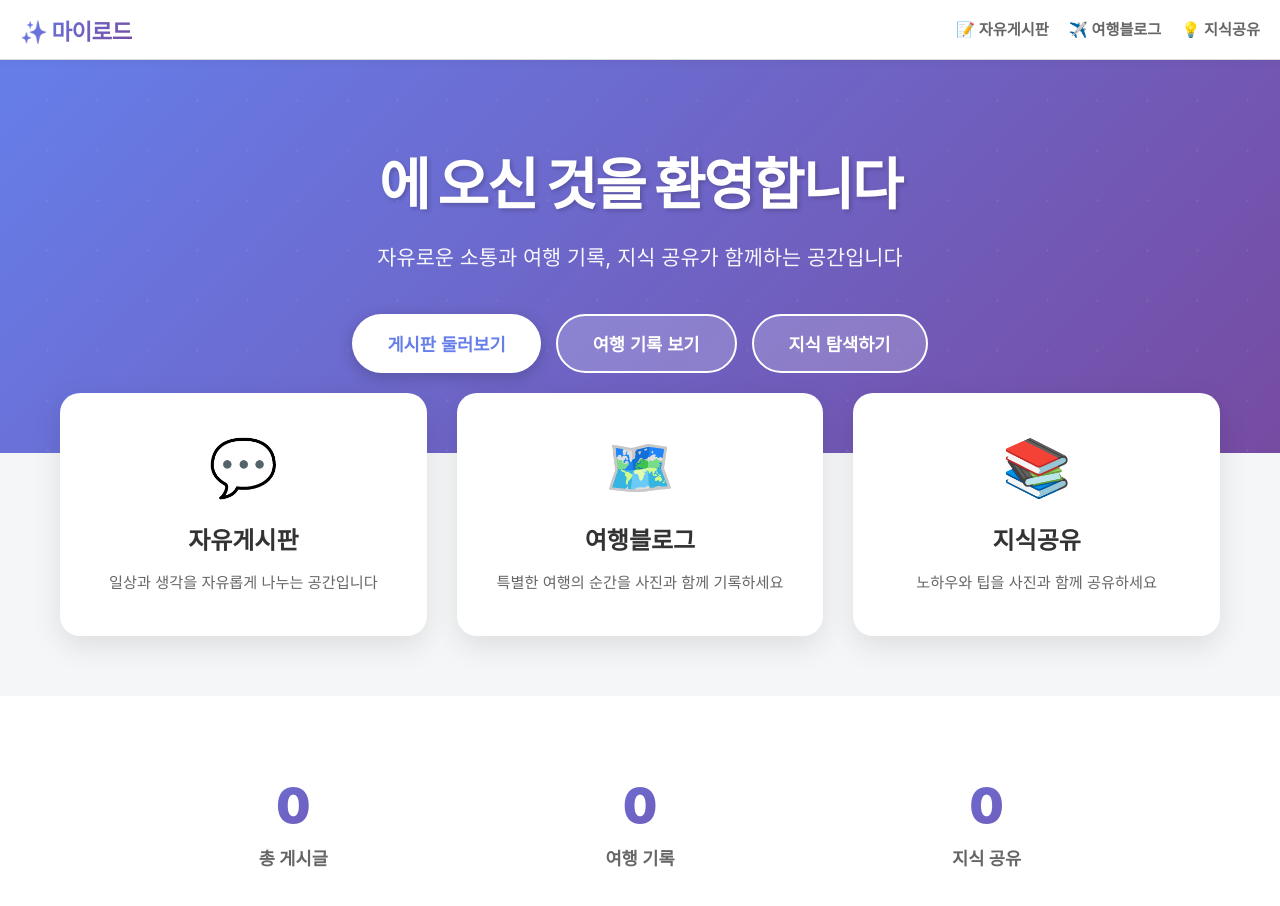
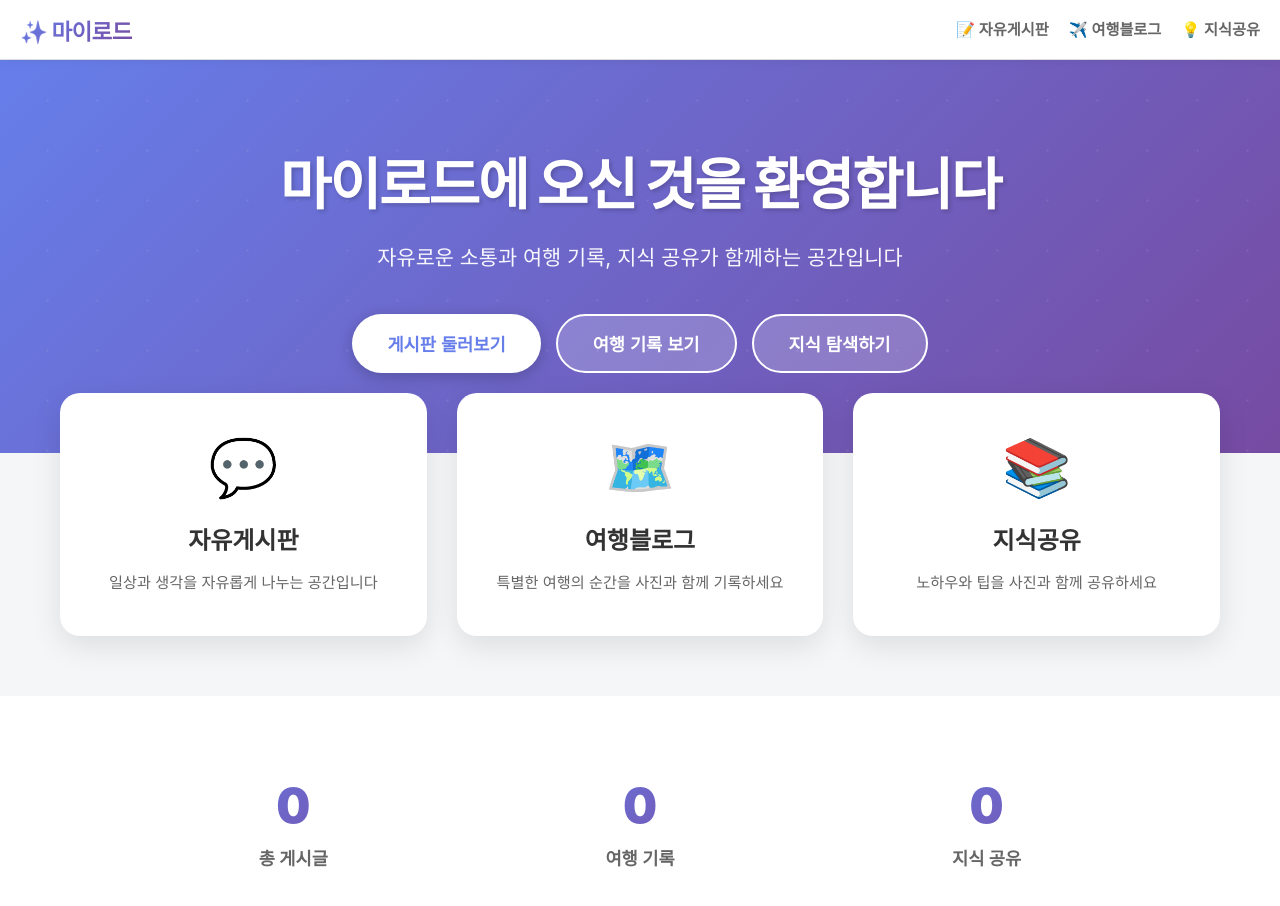
Before and after one commit to parkkigeun28/myway, a plain HTML site: page index.html in a window 1280 px wide. Drawn offline with Linux system fonts and the light colour scheme; no server answers.

Commit message:
Update index.html

```diff
--- a/index.html
+++ b/index.html
@@ -531,7 +531,7 @@
     <div id="sec-home" class="section active">
         <div class="hero">
             <div class="hero-content">
-                <h1>에 오신 것을 환영합니다</h1>
+                <h1>마이로드에 오신 것을 환영합니다</h1>
                 <p>자유로운 소통과 여행 기록, 지식 공유가 함께하는 공간입니다</p>
                 <div class="hero-buttons">
                     <button class="hero-btn primary" onclick="switchTab('board')">게시판 둘러보기</button>
```
